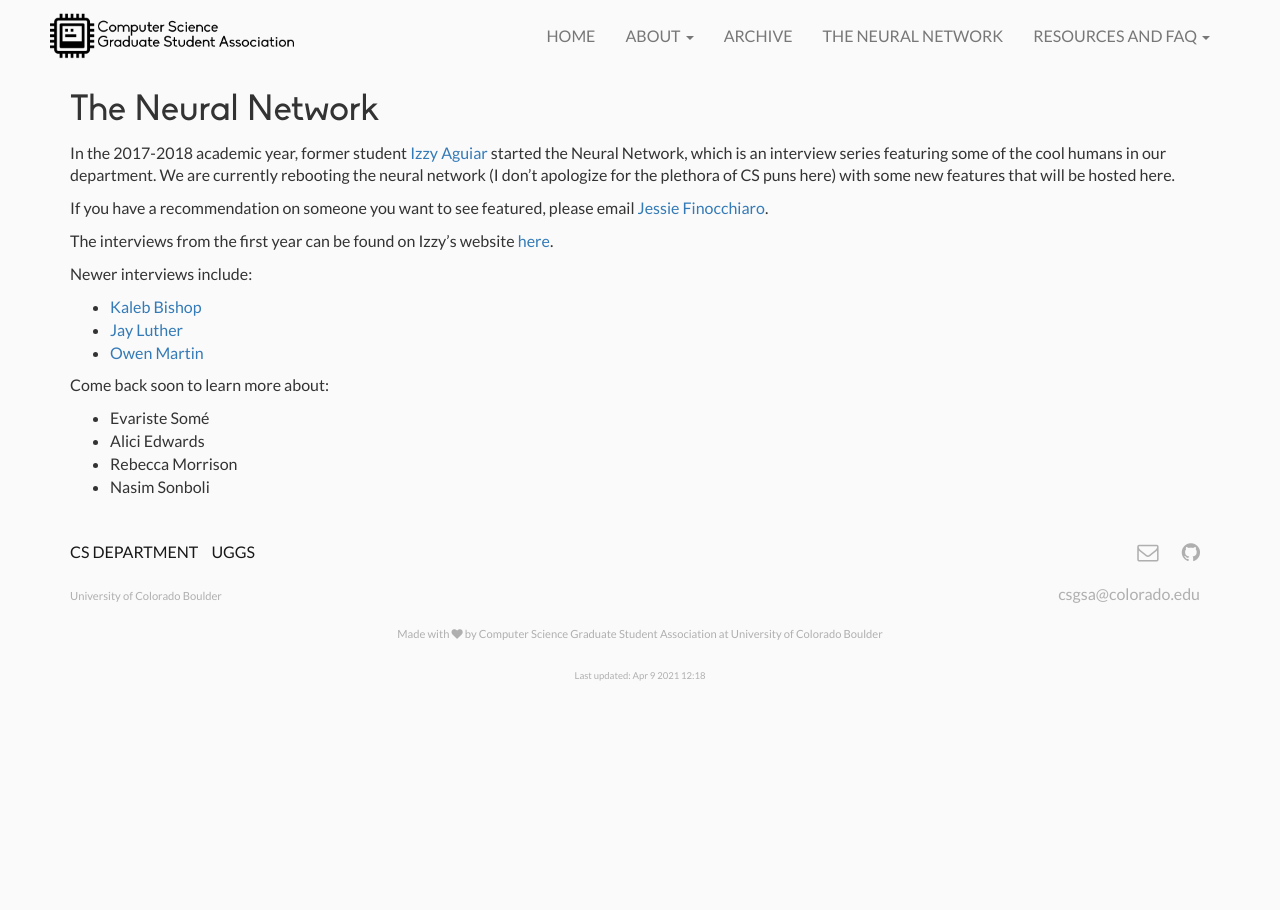
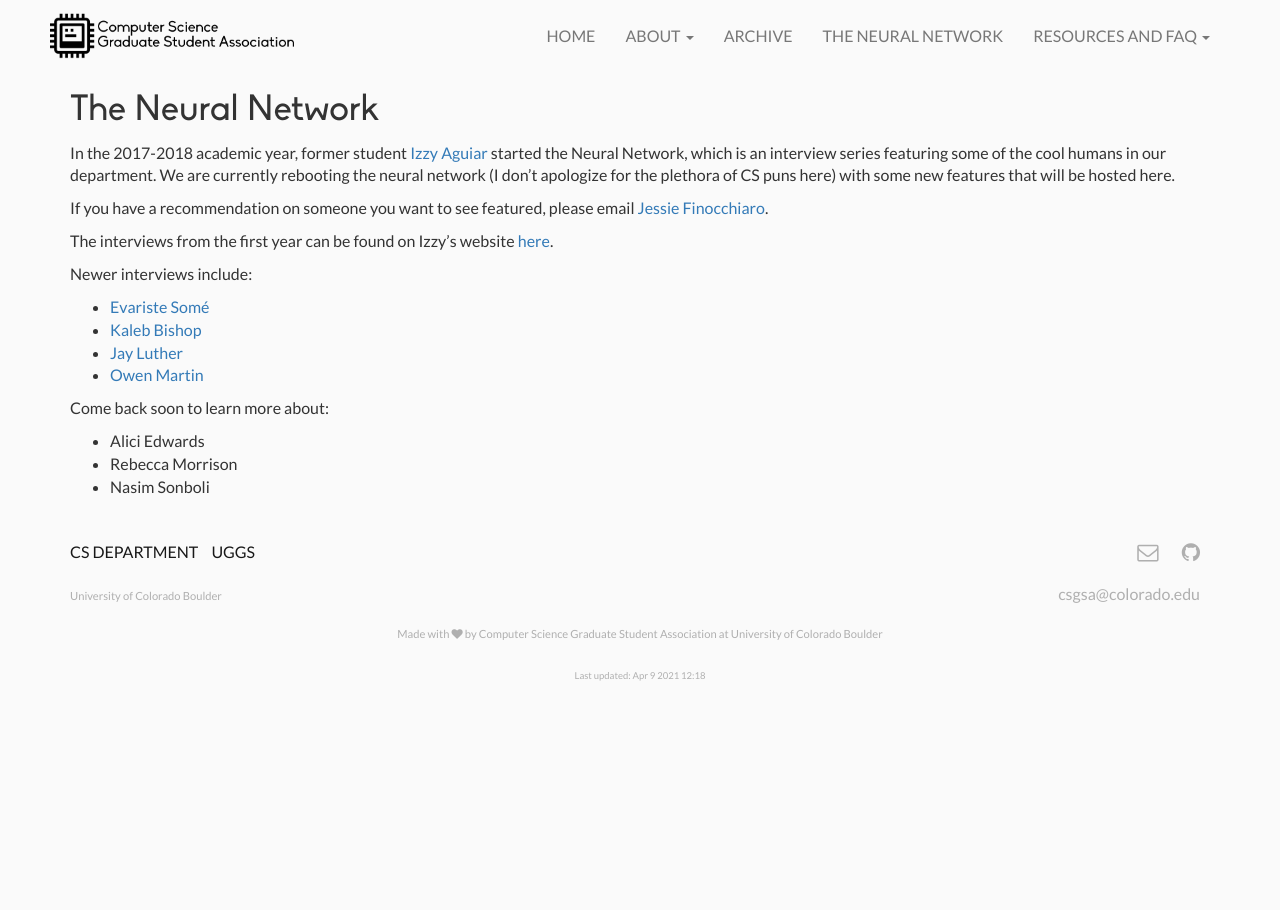
Before and after one commit to casassg/events-landing, a Jekyll site: the page built from neural-network.md, in a window 1280 px wide. Built offline with Jekyll 4.4.1, drawn with Linux system fonts in a browser that asks for light colours; nearby versions of some CDN libraries; part of the change alters nothing that is shown.

```diff
--- a/neural-network.md
+++ b/neural-network.md
@@ -10,12 +10,12 @@ If you have a recommendation on someone you want to see featured, please email [
 The interviews from the first year can be found on Izzy's website [here](https://izabelpaguiar.com/nn/).
 
 Newer interviews include:
+ * [Evariste Somé](neural-network/evariste_some_nn.pdf)
  * [Kaleb Bishop](neural-network/kaleb_bishop_nn.pdf)
  * [Jay Luther](neural-network/jay_luther_nn.pdf)
  * [Owen Martin](neural-network/owen_martin_nn.pdf)
 
  Come back soon to learn more about:
- * Evariste Somé
  * Alici Edwards
  * Rebecca Morrison
  * Nasim Sonboli
```
Also changed, not shown: 1 other file.
